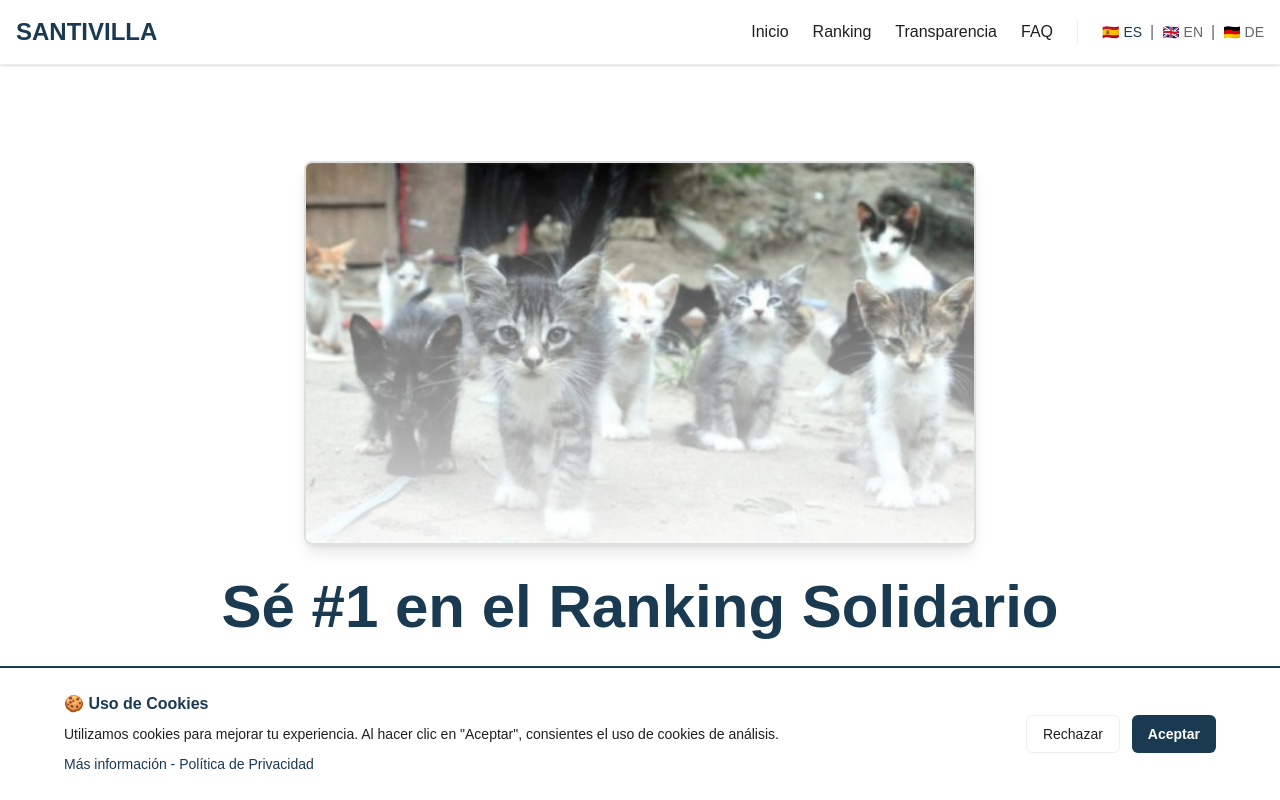
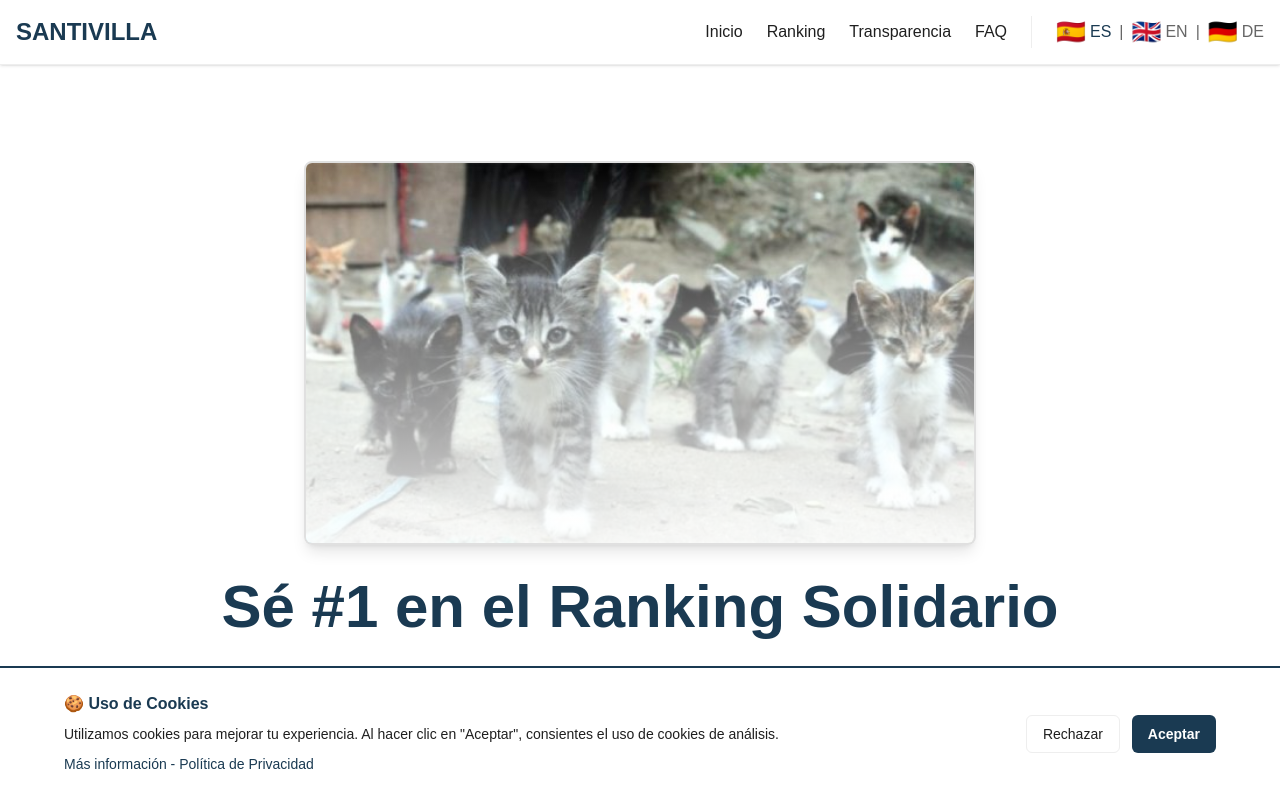
Before and after one commit to santivilla15/santivilla-project, a Next.js app: page / in a window 1280 px wide. Shown: the top 800 px of the page. Built offline with nearby package versions, Linux system fonts and the light colour scheme; no server answers; the database is empty.

Commit message:
feat: Aumentar tamaño de las banderas en el selector de idioma

```diff
--- a/app/components/LanguageSelector.tsx
+++ b/app/components/LanguageSelector.tsx
@@ -34,38 +34,38 @@ export default function LanguageSelector() {
     <div className="flex items-center gap-1 md:gap-2 border-l border-[var(--color-border)] pl-3 md:pl-6">
       <Link
         href={getLocalizedPath('es')}
-        className={`text-xs md:text-sm transition-colors font-medium ${
+        className={`text-base md:text-lg transition-colors font-medium flex items-center gap-1 ${
           currentLang === 'es'
             ? 'text-[var(--color-primary)] font-bold'
             : 'text-[var(--color-text-secondary)] hover:text-[var(--color-primary)]'
         }`}
         aria-label="Cambiar a español"
       >
-        🇪🇸 <span className="hidden sm:inline">ES</span>
+        <span className="text-xl md:text-2xl">🇪🇸</span> <span className="hidden sm:inline text-sm md:text-base">ES</span>
       </Link>
       <span className="text-[var(--color-text-secondary)] hidden sm:inline">|</span>
       <Link
         href={getLocalizedPath('en')}
-        className={`text-xs md:text-sm transition-colors font-medium ${
+        className={`text-base md:text-lg transition-colors font-medium flex items-center gap-1 ${
           currentLang === 'en'
             ? 'text-[var(--color-primary)] font-bold'
             : 'text-[var(--color-text-secondary)] hover:text-[var(--color-primary)]'
         }`}
         aria-label="Switch to English"
       >
-        🇬🇧 <span className="hidden sm:inline">EN</span>
+        <span className="text-xl md:text-2xl">🇬🇧</span> <span className="hidden sm:inline text-sm md:text-base">EN</span>
       </Link>
       <span className="text-[var(--color-text-secondary)] hidden sm:inline">|</span>
       <Link
         href={getLocalizedPath('de')}
-        className={`text-xs md:text-sm transition-colors font-medium ${
+        className={`text-base md:text-lg transition-colors font-medium flex items-center gap-1 ${
           currentLang === 'de'
             ? 'text-[var(--color-primary)] font-bold'
             : 'text-[var(--color-text-secondary)] hover:text-[var(--color-primary)]'
         }`}
         aria-label="Zu Deutsch wechseln"
       >
-        🇩🇪 <span className="hidden sm:inline">DE</span>
+        <span className="text-xl md:text-2xl">🇩🇪</span> <span className="hidden sm:inline text-sm md:text-base">DE</span>
       </Link>
     </div>
   )
```
